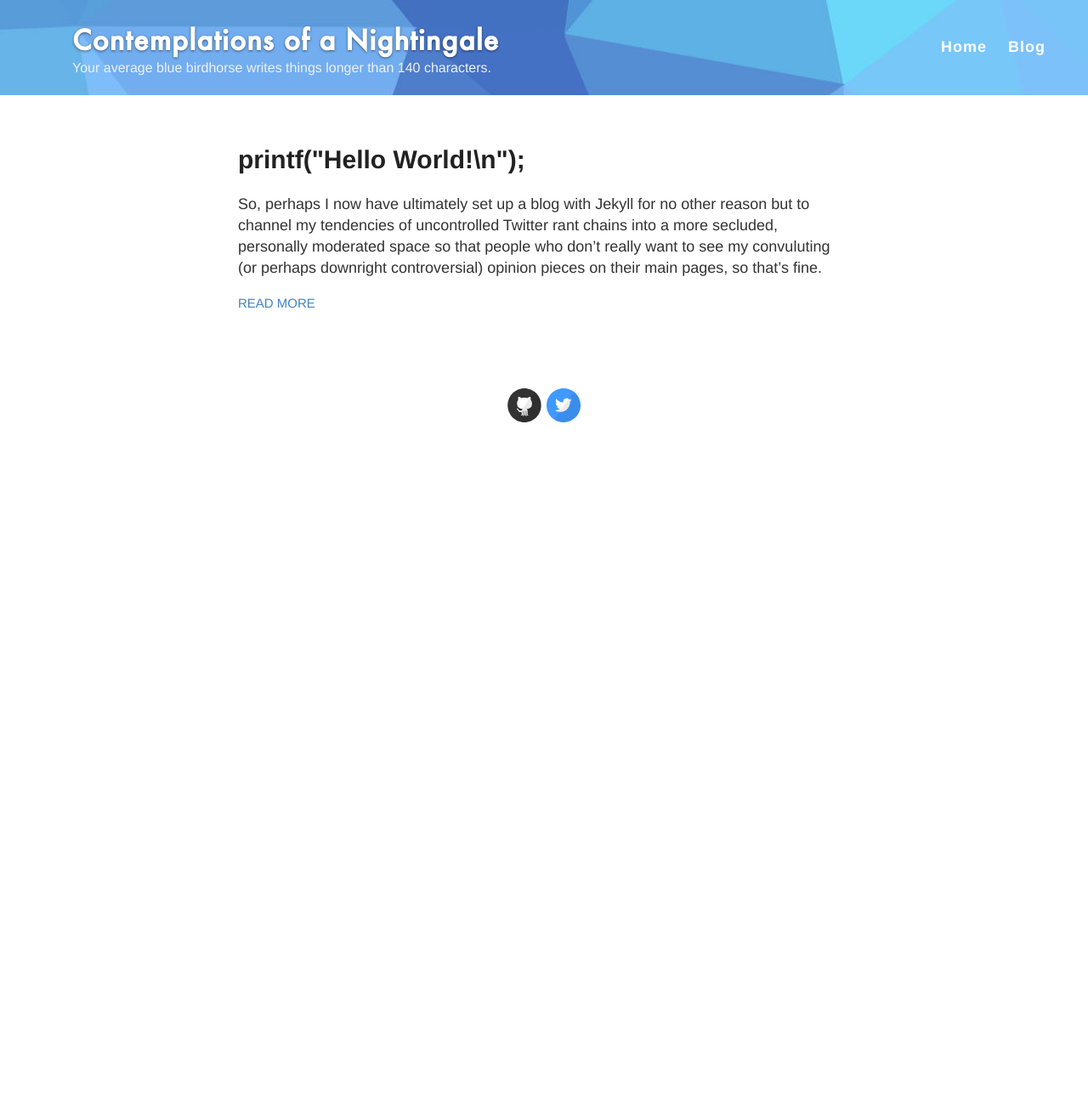
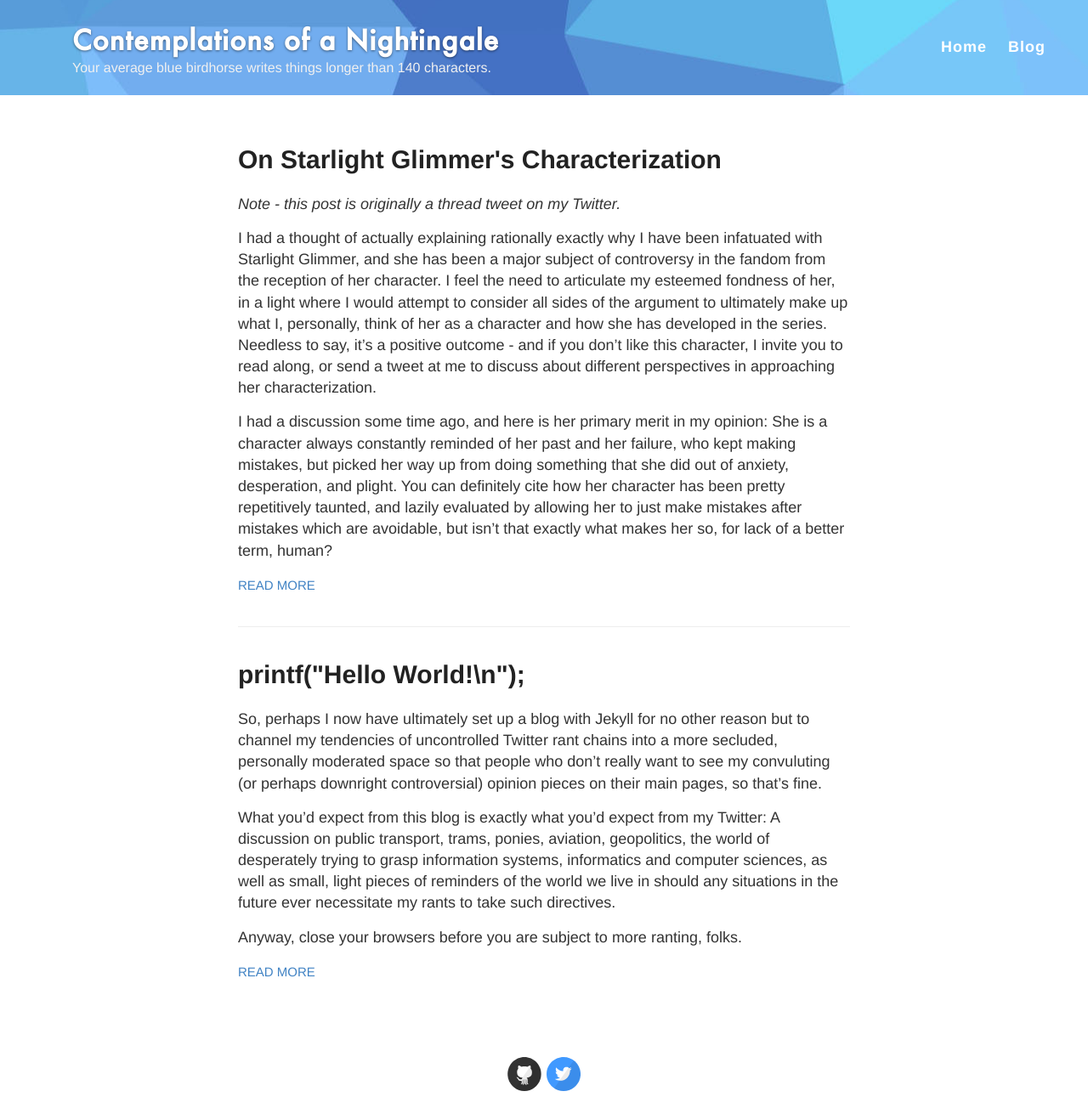
Before and after one commit to nightietime/nightietime, a Jekyll site: the page built from index.html, in a window 1280 px wide. Shown: the whole page at 85% size. Built offline with Jekyll 4.4.1, drawn with Linux system fonts in a browser that asks for light colours; the list of posts is cut into pages by our own code; before the commit the page ends 900 px from its top, so only the background shows below that; some of the changed lines change nothing that is shown.

Commit message:
starlight appreciation post

```diff
--- a/_config.yml
+++ b/_config.yml
@@ -84,3 +84,7 @@ exclude:
   - LICENSE
   - README.md
   - CNAME
+
+paginate: 10
+
+excerpt_separator: <!--more-->
--- /dev/null
+++ b/_posts/2018-04-17-On-Starlight-and-her-Characterization.md
@@ -0,0 +1,48 @@
+---
+layout: post
+title: On Starlight Glimmer's Characterization
+---
+
+*Note - this post is originally a thread tweet on my Twitter.*
+
+I had a thought of actually explaining rationally exactly why I have been infatuated with Starlight Glimmer, and she has been a major subject of controversy in the fandom from the reception of her character. I feel the need to articulate my esteemed fondness of her, in a light where I would attempt to consider all sides of the argument to ultimately make up what I, personally, think of her as a character and how she has developed in the series. Needless to say, it's a positive outcome - and if you don't like this character, I invite you to read along, or send a tweet at me to discuss about different perspectives in approaching her characterization.
+
+I had a discussion some time ago, and here is her primary merit in my opinion: She is a character always constantly reminded of her past and her failure, who kept making mistakes, but picked her way up from doing something that she did out of anxiety, desperation, and plight. You can definitely cite how her character has been pretty repetitively taunted, and lazily evaluated by allowing her to just make mistakes after mistakes which are avoidable, but isn't that exactly what makes her so, for lack of a better term, human?
+
+<!--more-->
+
+I have to agree her redemption arc exclusively in S5E25-26 isn't the most well orchestrated session due to time allotments, but her assiduous struggle to reform, while still being pulled incessantly by her past self's ways of thinking in S6-S7 justifies it. She's always reminded of her past either by passing, by herself, as humor, or as a reference point of her decisions. With the magnitude of relative wrongdoings she realized she has done, this is no easy feat.
+
+I'll take a sidebar to comment on the legitimacy of her political or ethical orientation, which I think can be used by anyone critical enough to counter any of my points in this long rant. I will advise that this is my take and is, perhaps correctly, entirely delusional.
+
+Starlight's allegiance towards her belief system was in fact spur by, matter-of-factly, the distinction of Sunburst from her as he gained his cutie mark first, in canon. And that's all we knew of it, but consider if this is you and that one social event that is entirely out of your control has thrown you out in a spiral that tossed you to fight harder for what you think you deserved - but went on a hostile turn of thought. Emotionally driven. Yes, we know how things go when political leaders assert the beliefs that will greatly discourage society as a whole and in an international scale, which takes time to prove, unlike the simplistic, 44 minute nature of MLP specials. At this point let us assume that the other choice is, all risks considered equal, a measurable and objectively better choice that you didn't take because your emotions and ego got the best of you. I will not entertain political diversity on my simple and naive argument right now.
+
+Moving on, Starlight has legitimately realized her wrongdoings, again assuming that one side is definitely objectively and quantitatively a better option, and did decide to be a better pony. And she had a goddamn hard time to be a better pony. What broke me is the notion that she battles this with all her might - through her anxiety and legitimate reminders and legacy of her past mistakes. It's fortunate that her past village (fun fact: I call it Arton just because!) and their residents have moved on past that stage. Because perhaps one can also assume the fundamental flaw that defines ponies: The common folk is rather gullible, and defaults in a cultural norm and value of providing forgiveness, consolation and kinship between ponies.
+
+All of this legitimately allows the show to be a much simpler, much more harmonious assumption of the real world. But let's generalize complexities and think of the MLP universe as the MLP universe.
+
+All things considered, Starlight's plight is definitely an internal struggle with herself - a fight between her inner voices that understandably has tied so fondly on her old way of thinking, all part in the behavioral metamorphosis. What you can argue against is that Starlight is given so much time to morph as a character - which is a blessing that is often poorly provided to already established secondaries. But as a sidebar, at least it allowed Trixie some room to grow as well, but that's another story.
+
+Now here we have a completely organic character - sans her overwhelming magical capabilities - trying to change herself. She is definitely identical to Twilight in her plight to learn magic and friendship. And she has a past to haunt her - and back her up. Each and every doubt, error and mistake she does - albeit sometimes tiring and repetitive, if not cringy - are probably crafted in a way that is very relatable. And I acknowledge that other characters did this too. Personally though, she's the only one who touched me so well.
+
+I cannot think of enough ways you can relate the past catching up to you to haunt you. One can forgive but may perhaps never forget what you do. And though you are a different person, your past may not be able to escape you. Especially in this time of age. This is the beauty that I see in this character. I acknowledge that you can do this with Trixie or Moondancer as well, or just bring Sunset in which has the exact same parallel attributes. But here we are.
+
+As for why I have seemed to jump ship so abruptly from Twilight, despite proclaiming explicitly that they are, indeed, a very similar character in terms of the things they need to go through to be masters at their trade, and their unspeakable mastery of magic. But Twilight did not come from such a troubled past - she started off as a diligent student who disregarded social interactions, and had some of the greatest characters to push her to go beyond what she even thought possible, developing together. Twilight has ups and downs and Starlight does too, and they both are supported that characters with their own flaws to go through their ups and downs together or as singletons.
+
+The sole differentiating factor is Starlight's past mistakes.
+
+This huge burden of responsibility for change and renewal, the incessant passing of remarks that reminds her of who she was, and most importantly, the fact that she herself gets into episodes where her past influences her again and again. And it's all out of insecurity. She had no knowledge of what's right or wrong until Twilight came along to wake her up and expose her fragile ego and insecurity. And raced to fix it to at first Sunburst with Twilight's help. And relate her ego fragility with Trixie. When she put the Mane 6 in mind control and wreaked havoc, she was prepared to be unforgiven from actions she did out of insecurity for being thought of as inferior by Twilight. And she was prepared for all the consequences in the end. But fortunately the Mane 6 are too nice. She fought against everything she believed in in S6, and proved that she did better of it in the finale, and turned into someone who finally gained a grasp into how things are done - and became a pony that benchmarks and checks others on their insecurities. The episodes still exposes how fragile she is when it comes to expressing herself to others, while now being the receiving end of minor or major social mistreatments. But she went through it all.
+
+The capstone of her journey is how she became the voice of reason to Twilight and the Legends. For two seasons, she has developed into a character one would not necessary want to expect when they see her in the S5 premiere. Is she a fully matured character? Probably, we have two seasons to find out if my rant bears any more weight, but from what I see, she has faced some of the most realistic struggles battling with one's ego, emotions, insecurities and emotion. In order to be a better person. Transformation from her past was something she never takes lightly, and her taking great insult to the Pillars noting how evils identical to her past being irredeemable proves her change. She strove to advise them to change their ways anyway - because she fought that battle.
+
+In summary, Starlight's journey has provided one of the most realistic, relatable arcs noting life's greatest struggles - especially if one has done wrongdoings that has no significant merits  - and admits to it. And wants to change for the better of oneself. This is the magnum opus of this character, and while this same story can be conveyed by Sunset, sadly her role is on a fork of the franchise, but I'd assume I'll have the same rationale with her as well.
+
+The differentiation of my preference between Starlight and Sunset is purely personal and is the most controversial piece of this thread - I still can't bring myself to like EQG, as I can't bring myself to watch more human depictions in cartoon. MLP is fable, but is illustrated in a universe that is believable and consistent, yet allowing things to bubble in its lore without completely illogical stances. It's a masterfully crafted universe where the context isn't absurd, or always pulled to the extremes. As for EQG, again, I came to the show for ponies, their style, their land, their lore, and their adventure. Had Sunset been Starlight in the show, I would have had the same correlations with her - simply because admittedly both characters has been through similar development arcs
+
+But at the end of the day, this is solely my opinion and how I feel. I understand that I cannot entertain everyone's rationale on her, and neither do I want anyone to agree off the blue. Disagreements are welcome, and if you have anything to add or interject, please do. These are my reservations to Starlight, and if you have anything against it then perhaps opening a constructive dialog will make me understand other characters better - and perhaps also objectively reconsider my stance on the character.
+
+All that said, I love her because she fought to change against all of her odds, and have failed and tried again through means that made her a respected character for her flaws and her journey to fix it. And to come out of that fight wise enough to help others too. I'm proud of Starlight Glimmer, and I can't express my gratitude towards the writers who had morphed her character through a believable emotional turmoil. And like Twilight, the dorkiness and cuteness are gongs and horns to an entirely solid character by her own. I'm proud of my little Mimi, and her long, arduous journey to be a better, wiser pony who is nothing like her past.
+
+Because that's what makes her the great, strong pony she is.
+
+![starlight and twilight snuggling]({{"/assets/726.mp4_snapshot_21.26.png" | absolute_url}})
```
Also changed, not shown: 1 other file.
